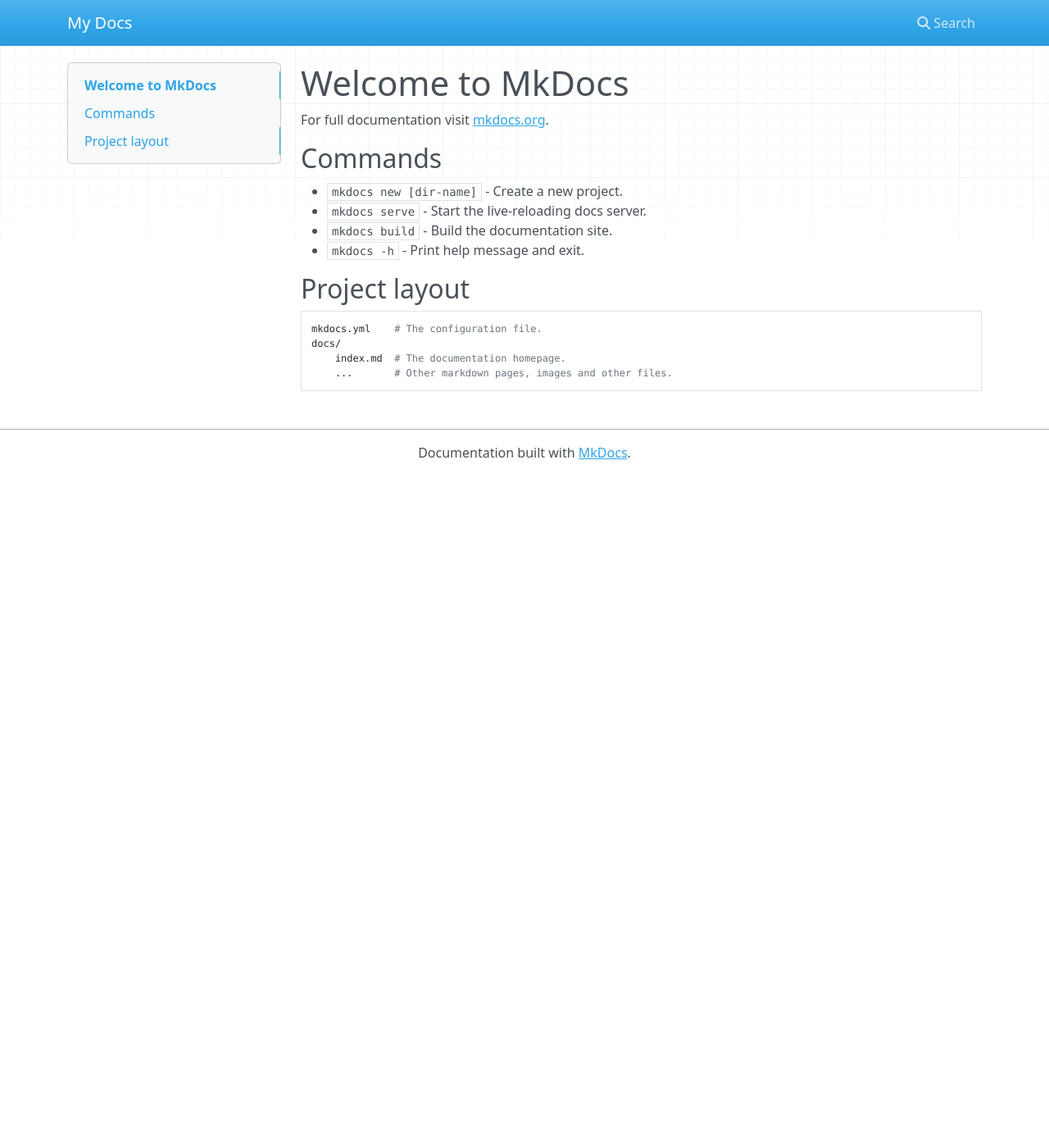
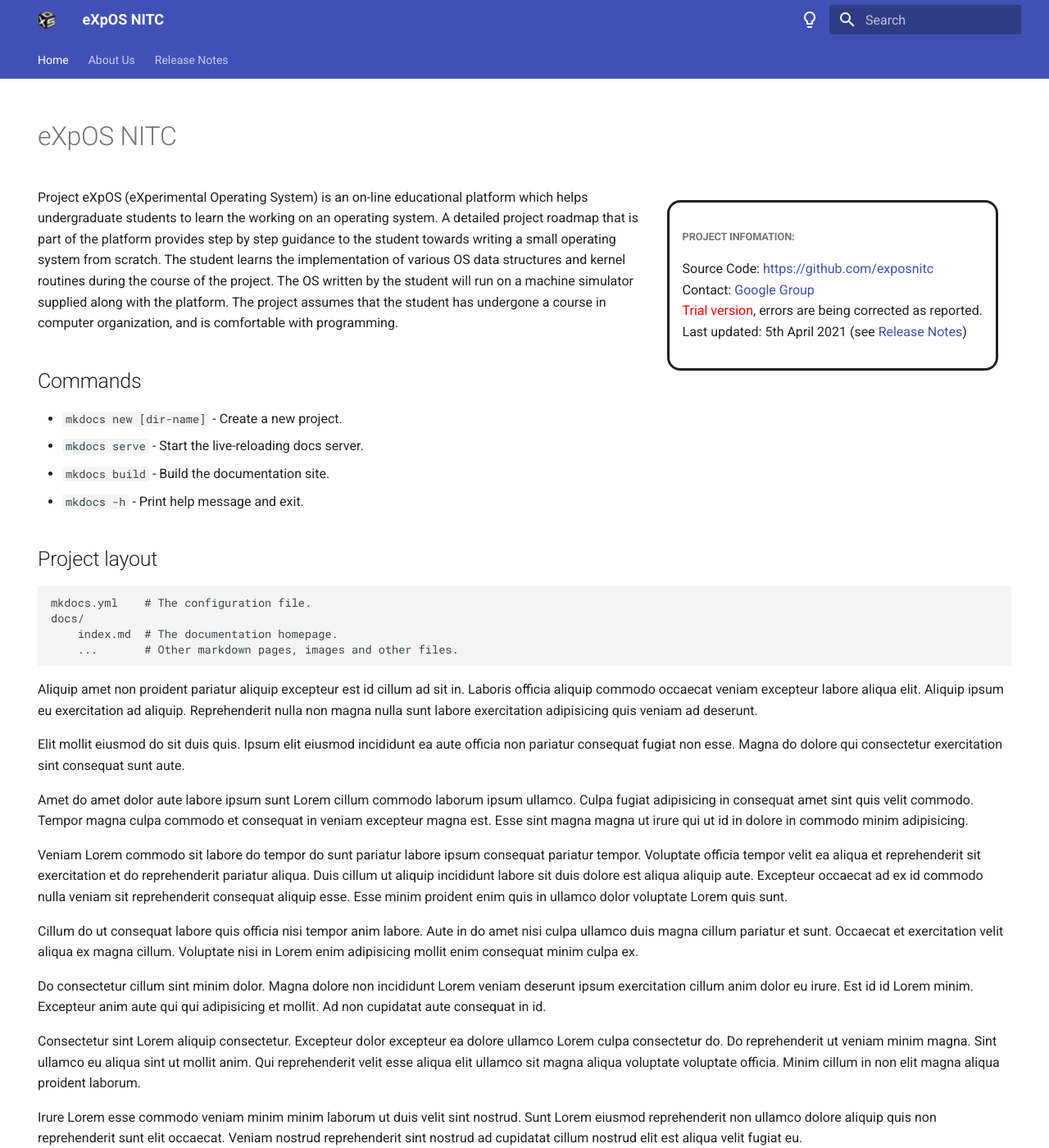
Before and after one commit to eXpOSNitc/expos-docs, an MkDocs documentation site: the page built from docs/index.md, in a window 1280 px wide and 1400 px high. Shown: the whole window at 82% size. Built offline with MkDocs 1.6.1 and Material for MkDocs 9.7.7, drawn with Linux system fonts in a browser that asks for light colours; nearby versions of some CDN libraries; some of the changed text lies outside the part shown.

Commit message:
Skeleton website

```diff
--- a/docs/index.md
+++ b/docs/index.md
@@ -1,6 +1,25 @@
-# Welcome to MkDocs
+---
+hide:
+    - navigation
+    - toc
+---
+# eXpOS NITC
+<div style="float: right; border-style: solid; padding: 16px; border-radius: 16px; margin: 16px;">
+    <h5>Project Infomation:</h5>
+    <p>
+    Source Code:
+    <a href="https://github.com/exposnitc">https://github.com/exposnitc</a>
+    <br/>
+    Contact:
+    <a href="https://groups.google.com/g/xos-users">Google Group</a>
+    <br/>
+    <span style="color: red;">Trial version</span>, errors are being corrected as reported.
+    <br/>
+    Last updated: 5th April 2021 (see <a href="/releases/">Release Notes</a>)
+    </p>
+</div>
 
-For full documentation visit [mkdocs.org](https://www.mkdocs.org).
+Project eXpOS (eXperimental Operating System) is an on-line educational platform which helps undergraduate students to learn the working on an operating system. A detailed project roadmap that is part of the platform provides step by step guidance to the student towards writing a small operating system from scratch. The student learns the implementation of various OS data structures and kernel routines during the course of the project. The OS written by the student will run on a machine simulator supplied along with the platform. The project assumes that the student has undergone a course in computer organization, and is comfortable with programming.
 
 ## Commands
 
@@ -15,3 +34,22 @@
     docs/
         index.md  # The documentation homepage.
         ...       # Other markdown pages, images and other files.
+Aliquip amet non proident pariatur aliquip excepteur est id cillum ad sit in. Laboris officia aliquip commodo occaecat veniam excepteur labore aliqua elit. Aliquip ipsum eu exercitation ad aliquip. Reprehenderit nulla non magna nulla sunt labore exercitation adipisicing quis veniam ad deserunt.
+
+Elit mollit eiusmod do sit duis quis. Ipsum elit eiusmod incididunt ea aute officia non pariatur consequat fugiat non esse. Magna do dolore qui consectetur exercitation sint consequat sunt aute.
+
+Amet do amet dolor aute labore ipsum sunt Lorem cillum commodo laborum ipsum ullamco. Culpa fugiat adipisicing in consequat amet sint quis velit commodo. Tempor magna culpa commodo et consequat in veniam excepteur magna est. Esse sint magna magna ut irure qui ut id in dolore in commodo minim adipisicing.
+
+Veniam Lorem commodo sit labore do tempor do sunt pariatur labore ipsum consequat pariatur tempor. Voluptate officia tempor velit ea aliqua et reprehenderit sit exercitation et do reprehenderit pariatur aliqua. Duis cillum ut aliquip incididunt labore sit duis dolore est aliqua aliquip aute. Excepteur occaecat ad ex id commodo nulla veniam sit reprehenderit consequat aliquip esse. Esse minim proident enim quis in ullamco dolor voluptate Lorem quis sunt.
+
+Cillum do ut consequat labore quis officia nisi tempor anim labore. Aute in do amet nisi culpa ullamco duis magna cillum pariatur et sunt. Occaecat et exercitation velit aliqua ex magna cillum. Voluptate nisi in Lorem enim adipisicing mollit enim consequat minim culpa ex.
+
+Do consectetur cillum sint minim dolor. Magna dolore non incididunt Lorem veniam deserunt ipsum exercitation cillum anim dolor eu irure. Est id id Lorem minim. Excepteur anim aute qui qui adipisicing et mollit. Ad non cupidatat aute consequat in id.
+
+Consectetur sint Lorem aliquip consectetur. Excepteur dolor excepteur ea dolore ullamco Lorem culpa consectetur do. Do reprehenderit ut veniam minim magna. Sint ullamco eu aliqua sint ut mollit anim. Qui reprehenderit velit esse aliqua elit ullamco sit magna aliqua voluptate voluptate officia. Minim cillum in non elit magna aliqua proident laborum.
+
+Irure Lorem esse commodo veniam minim minim laborum ut duis velit sint nostrud. Sunt Lorem eiusmod reprehenderit non ullamco dolore aliquip quis non reprehenderit sunt elit occaecat. Veniam nostrud reprehenderit sint nostrud ad cupidatat cillum nostrud elit est aliqua velit fugiat eu.
+
+Do amet laborum tempor quis mollit ex esse et. Tempor esse laborum qui fugiat quis sit ut laborum occaecat occaecat do sunt. Irure amet Lorem aliqua non. Quis mollit incididunt incididunt cupidatat nulla do aliqua. Do occaecat consectetur esse incididunt. Sint nulla aliquip consequat aliquip sit in ea anim occaecat esse anim.
+
+Deserunt esse proident pariatur aliquip Lorem voluptate dolor duis amet sint nisi. Duis incididunt nisi anim anim ea. Reprehenderit magna sunt laboris ad excepteur labore incididunt consectetur consequat voluptate. Aute deserunt sunt excepteur aliqua ad esse culpa tempor. Nostrud pariatur laboris exercitation consectetur quis incididunt veniam tempor qui eiusmod labore.
--- a/mkdocs.yml
+++ b/mkdocs.yml
@@ -1,2 +1,31 @@
-site_name: My Docs
+site_name: eXpOS NITC
 site_url: https://example.com/
+nav:
+  - Home: index.md
+  - About Us: about.md
+  - Release Notes: releases.md
+theme:
+  name: material
+  favicon: assets/favicon.png
+  logo: assets/logo.png
+  theme:
+  palette:
+    - media: "(prefers-color-scheme: light)"
+      scheme: default
+      toggle:
+        icon: material/lightbulb-outline
+        name: Switch to dark mode
+    - media: "(prefers-color-scheme: dark)"
+      scheme: slate
+      toggle:
+        icon: material/lightbulb
+        name: Switch to light mode
+  features:
+    - navigation.tabs
+    - navigation.top
+extra:
+  social:
+    - icon: fontawesome/brands/github
+      link: https://github.com/exposnitc
+    - icon: fontawesome/brands/google
+      link: https://groups.google.com/g/xos-users
```
Also changed, not shown: docs/about.md (added, +1 -0 lines), docs/releases.md (added, +1 -0 lines), docs/assets/favicon.png (added), docs/assets/logo.png (added), docs/img/logo.jpg (added), 2 other files.
